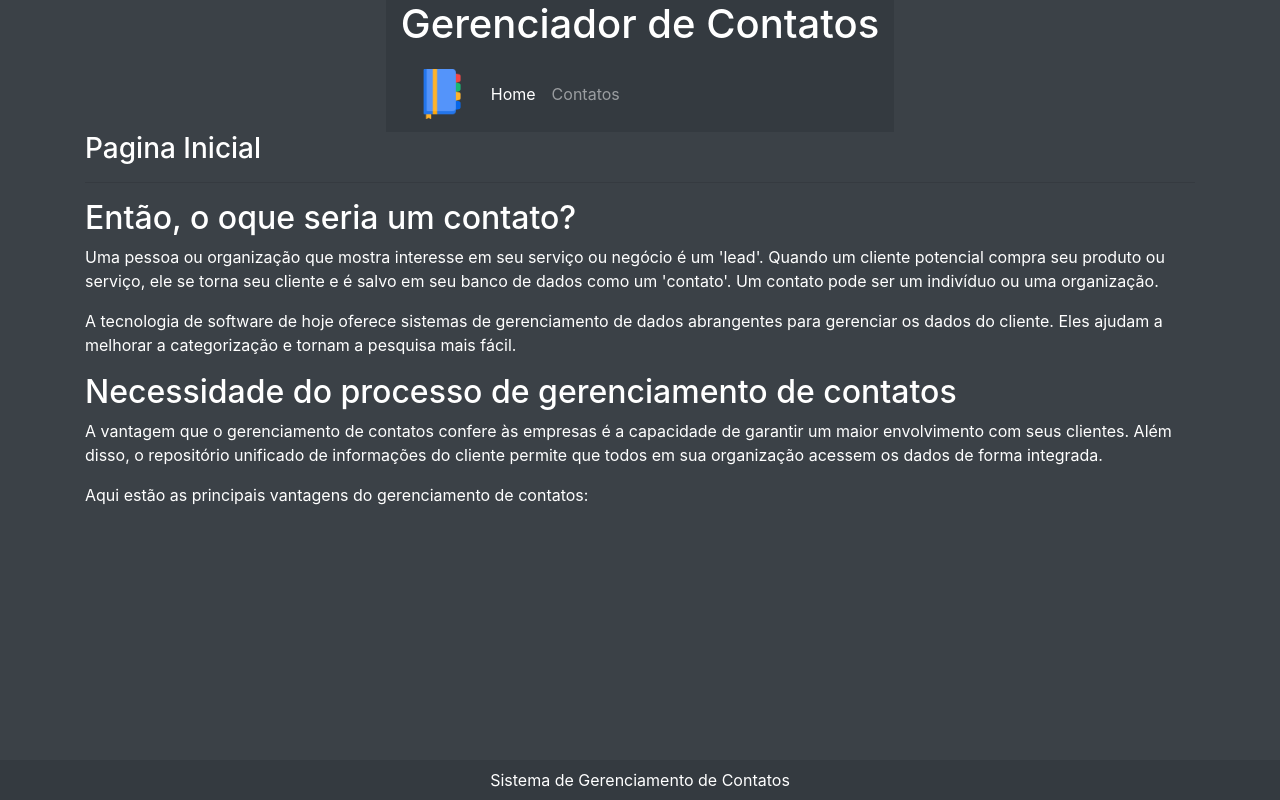
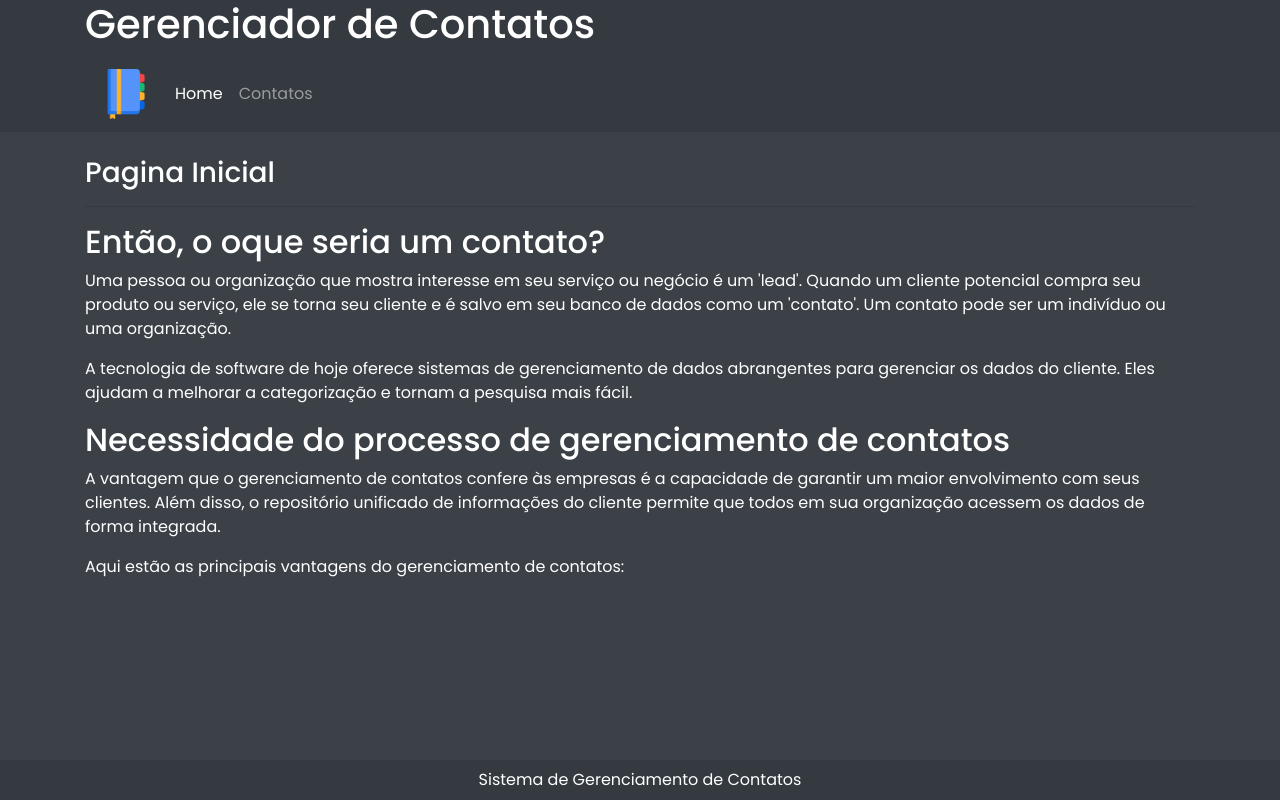
Before and after one commit to Cavalcanti56/gerenciamento-de-dados, a PHP site: page /index.php in a window 1280 px wide. Run offline with PHP 8.4, Linux system fonts and the light colour scheme.

Commit message:
ajustando a nav bar e adição de fonte

```diff
--- a/index.php
+++ b/index.php
@@ -9,8 +9,11 @@ include("./db/conexao.php");
     <meta name="viewport" content="width=device-width, initial-scale=1.0">
     <link rel="stylesheet" href="https://stackpath.bootstrapcdn.com/bootstrap/4.1.3/css/bootstrap.min.css" integrity="sha384-MCw98/SFnGE8fJT3GXwEOngsV7Zt27NXFoaoApmYm81iuXoPkFOJwJ8ERdknLPMO" crossorigin="anonymous">
     <script src="https://stackpath.bootstrapcdn.com/bootstrap/4.1.3/js/bootstrap.min.js" integrity="sha384-ChfqqxuZUCnJSK3+MXmPNIyE6ZbWh2IMqE241rYiqJxyMiZ6OW/JmZQ5stwEULTy" crossorigin="anonymous"></script>
-    <link rel="stylesheet" href="css/estilo-padrao.css">
+    <link rel="stylesheet" href="/css/estilo-padrao.css">
     <link rel="stylesheet" href="https://cdn.jsdelivr.net/npm/bootstrap-icons@1.11.3/font/bootstrap-icons.min.css">
+    <style>
+    @import url('https://fonts.googleapis.com/css2?family=Poppins:ital,wght@0,100;0,200;0,300;0,400;0,500;0,600;0,700;0,800;0,900;1,100;1,200;1,300;1,400;1,500;1,600;1,700;1,800;1,900&family=Roboto+Slab:wght@900&display=swap');
+    </style>
     <title>Gerenciamento de contatos pessoais</title>
 
     <style>
@@ -18,14 +21,26 @@ include("./db/conexao.php");
         display: flex;
         flex-direction: column;
         align-items: center;
+        margin: 0 !important;
+        padding: 0 !important;
+        background-color: #3b4147;
+        color: white;
+        font-family: "Poppins", sans-serif;
+        font-weight: 400;
+        font-style: normal;
+    }
+    .custom-navbar {
+        max-width: 1500px;
+        width: 100%;
+        margin: 0 auto;
     }
     </style>
 </head>
 <body>
-    <header class="bg-dark">
+    <header class="bg-dark custom-navbar">
 <div class="container">
        <h1>Gerenciador de Contatos</h1>
-        <nav class="navbar navbar-expand-lg navbar-dark bg-dark">
+        <nav class="navbar navbar-expand-lg navbar-dark bg-dark custom-navbar">
             <a class="navbar-brand" href="#">
             <!-- adicionar logo -->
              <img src="css/agenda.png" alt="Sistema-Agenda" width="100px" height="100px">
--- a/paginas/contatos/contato.php
+++ b/paginas/contatos/contato.php
@@ -1,4 +1,4 @@
-<h3><i class="bi bi-person-square"></i>Contatos</h3>
+<h3><i class="bi bi-person-square"> </i>Contatos</h3>
 </header>
 
 
--- a/paginas/home/home.php
+++ b/paginas/home/home.php
@@ -1,7 +1,7 @@
 <style>
 
 </style>
-
+<br>
 <h3>Pagina Inicial</h3>
 <hr>
 <h2>Então, o oque seria um contato?</h2>
```
Also changed, not shown: css/estilo-padrao.css (line endings or trailing spaces).
